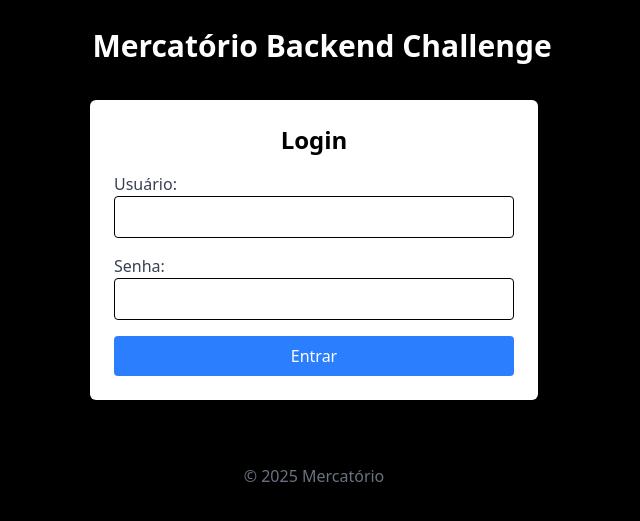
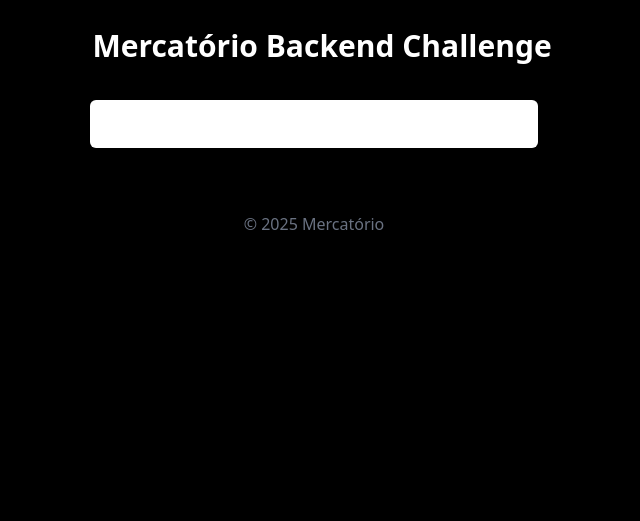
Before and after one commit to Chyod-s/api-precatory-creditor, a Flask app: page /home in a window 1280 px wide. Shown: the part 60-581 px from the top of the page, without its empty margins (326-966 px from the left). Run offline with Flask 3, Linux system fonts and the light colour scheme; the visitor is signed in with stand-in values (Sample User, id 1); parts of the project's set-up code (start-up, migrations or seed data) failed here and were passed over.

Commit message:
feat: remover autenticação de usuário e implementar lógica de login no frontend

```diff
--- a/src/api_main/auth.py
+++ /dev/null
@@ -1,26 +0,0 @@
-from flask import Blueprint, redirect, url_for, session, request, render_template
-
-auth = Blueprint('auth', __name__)
-
-@auth.before_app_request
-def check_authentication():
-    current_endpoint = request.endpoint or ''
-
-    allowed_routes = ['auth.login', 'home']
-
-    if 'user' not in session and current_endpoint not in allowed_routes:
-        return redirect(url_for('home'))
-
-    if 'user' in session and current_endpoint == 'auth.login':
-        return redirect(url_for('home'))
-
-
-@auth.route('/login', methods=['POST'])
-def login():
-    session['user'] = 'usuario_teste'
-    return redirect(url_for('home'))
-
-@auth.route('/logout')
-def logout():
-    session.pop('user', None)
-    return redirect(url_for('home'))
--- a/src/api_main/main.py
+++ b/src/api_main/main.py
@@ -1,7 +1,6 @@
 from flask import Flask, render_template, session
 from dotenv import load_dotenv
 from flask_jwt_extended import JWTManager
-from src.api_main.auth import auth
 from src.api_main.infraestructure.database import init_db, engine
 from src.api_main.config import Config
 from src.api_main.interface.http import user_ns
@@ -25,15 +24,12 @@ api.init_app(app)
 
 jwt = JWTManager(app)
 
-app.register_blueprint(auth)
-
-
 @app.route('/home')
 def home():
     if 'user' in session:
+        return render_template('pages/dashboard.html')
+    else:
         return render_template('pages/login.html')
-    else:
-        return render_template('pages/dashboard.html')
 
 init_db(engine)
 
--- a/src/api_main/templates/pages/login.html
+++ b/src/api_main/templates/pages/login.html
@@ -5,17 +5,17 @@
 {% block content %}
 <div class="max-w-md mx-auto bg-white p-6 rounded-md shadow-md text-black">
     <h2 class="text-2xl font-bold mb-4 flex items-center justify-center">Login</h2>
-    <form action="{{ url_for('auth.login') }}" method="post">
+    <form id="login-form">
         <div class="mb-4">
             <label for="username" class="block text-gray-700">Usuário:</label>
-            <input type="text" id="username" name="username" class="w-full p-2 border rounded">
+            <input type="text" id="username" name="username" class="w-full p-2 border rounded" required>
         </div>
         <div class="mb-4">
             <label for="password" class="block text-gray-700">Senha:</label>
-            <input type="password" id="password" name="password" class="w-full p-2 border rounded">
+            <input type="password" id="password" name="password" class="w-full p-2 border rounded" required>
         </div>
         <button type="submit" class="w-full p-2 bg-blue-500 text-white rounded">Entrar</button>
     </form>
 </div>
-<script src="../../static/js/login/scripts.js"></script>
+<script src="{{ url_for('static', filename='js/login/scripts.js') }}"></script>
 {% endblock %}
```
Also changed, not shown: src/api_main/static/js/login/scripts.js (+40 -0 lines).
